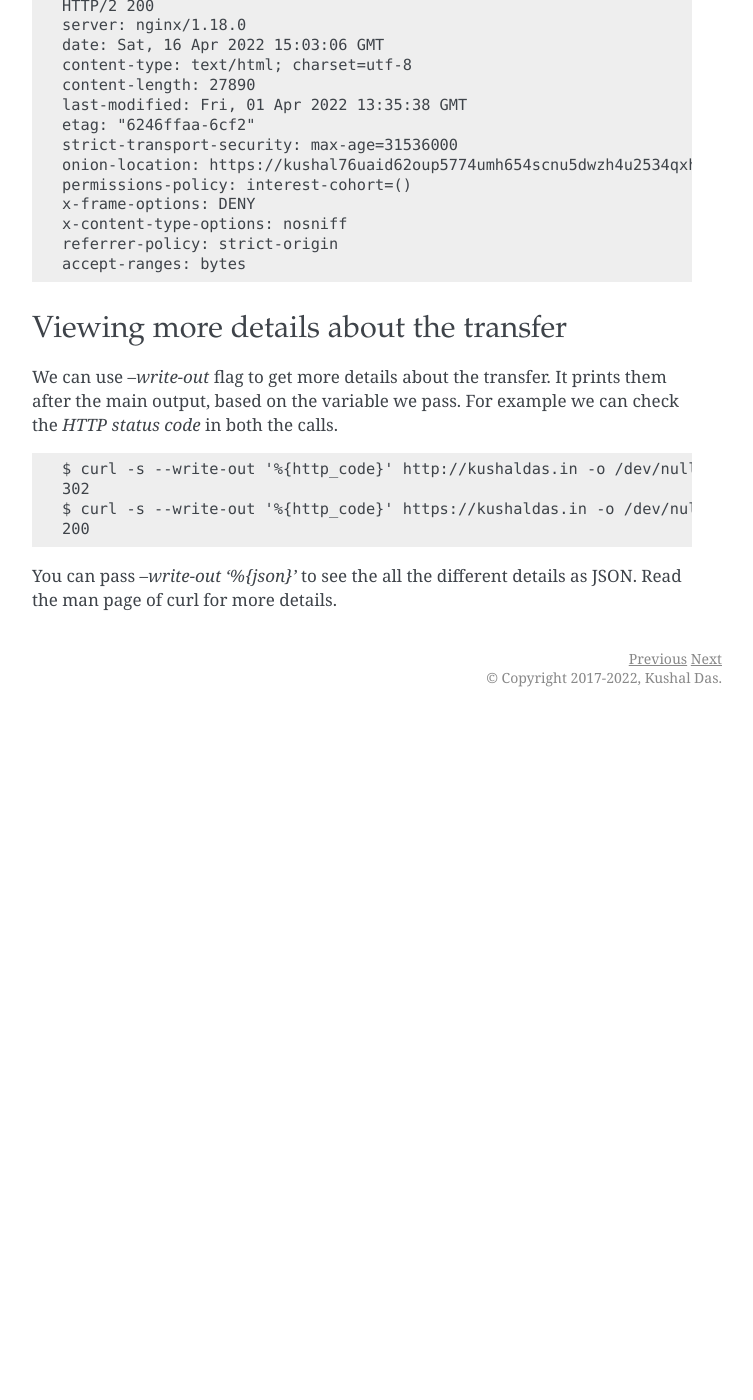
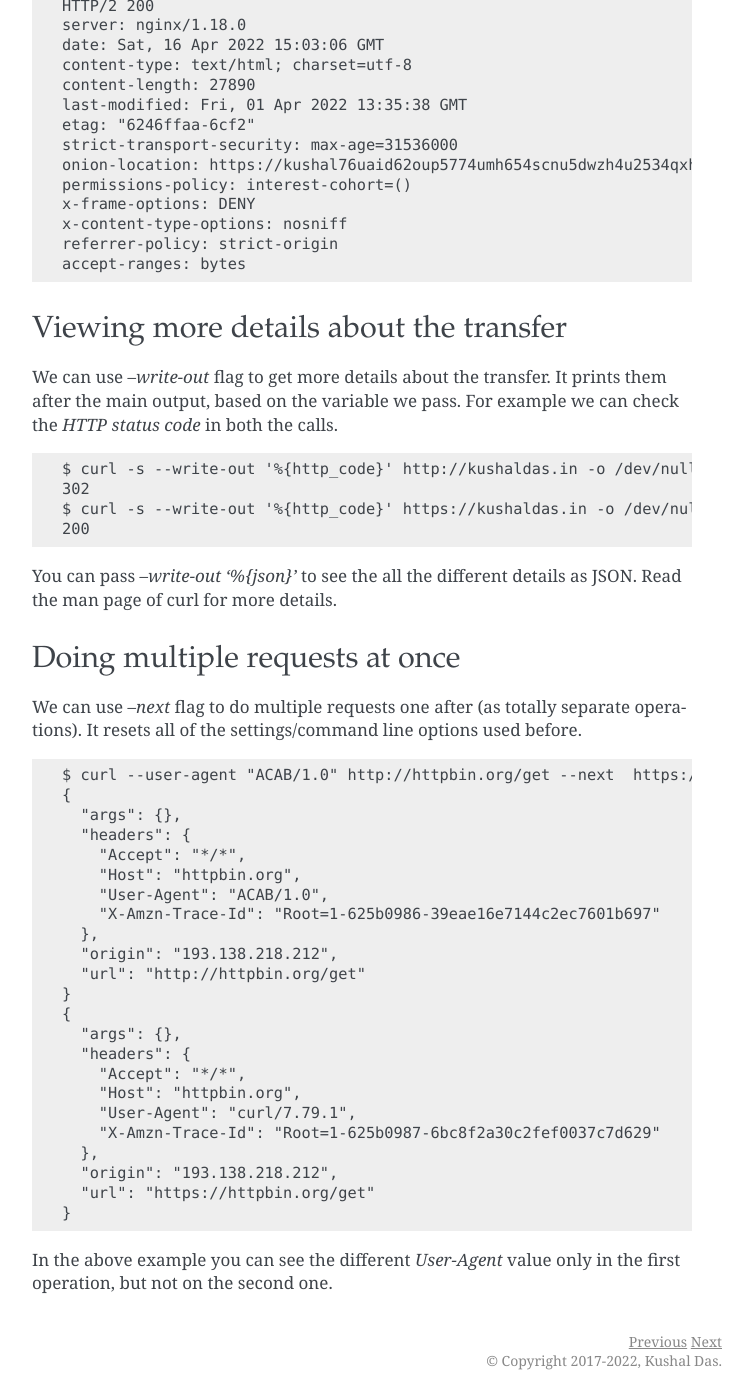
Before and after one commit to kushaldas/lym, a Sphinx documentation site: the page built from docs/curl.rst, in a window 1280 px wide and 1400 px high, scrolled down 4330 px. Shown: the whole window, without its empty margins (388-1141 px from the left). Built offline with Sphinx 7.4.7, drawn with Linux system fonts in a browser that asks for light colours; a script that is not in the unit is left out; before the commit the page ends 5047 px from its top, so only the background shows below that; some of the changed text lies outside the part shown.

Commit message:
Adds --next option in curl

```diff
--- a/docs/curl.rst
+++ b/docs/curl.rst
@@ -257,3 +257,41 @@ check the `HTTP status code` in both the calls.
 
 You can pass `--write-out '%{json}'` to see the all the different details as
 JSON. Read the man page of curl for more details.
+
+
+Doing multiple requests at once
+--------------------------------
+
+We can use `--next` flag to do multiple requests one after (as totally separate
+operations). It resets all of the settings/command line options used before.
+
+
+::
+
+    $ curl --user-agent "ACAB/1.0" http://httpbin.org/get --next  https://httpbin.org/get
+    {
+      "args": {},
+      "headers": {
+        "Accept": "*/*",
+        "Host": "httpbin.org",
+        "User-Agent": "ACAB/1.0",
+        "X-Amzn-Trace-Id": "Root=1-625b0986-39eae16e7144c2ec7601b697"
+      },
+      "origin": "193.138.218.212",
+      "url": "http://httpbin.org/get"
+    }
+    {
+      "args": {},
+      "headers": {
+        "Accept": "*/*",
+        "Host": "httpbin.org",
+        "User-Agent": "curl/7.79.1",
+        "X-Amzn-Trace-Id": "Root=1-625b0987-6bc8f2a30c2fef0037c7d629"
+      },
+      "origin": "193.138.218.212",
+      "url": "https://httpbin.org/get"
+    }
+
+
+In the above example you can see the different `User-Agent` value only in the
+first operation, but not on the second one.
```
